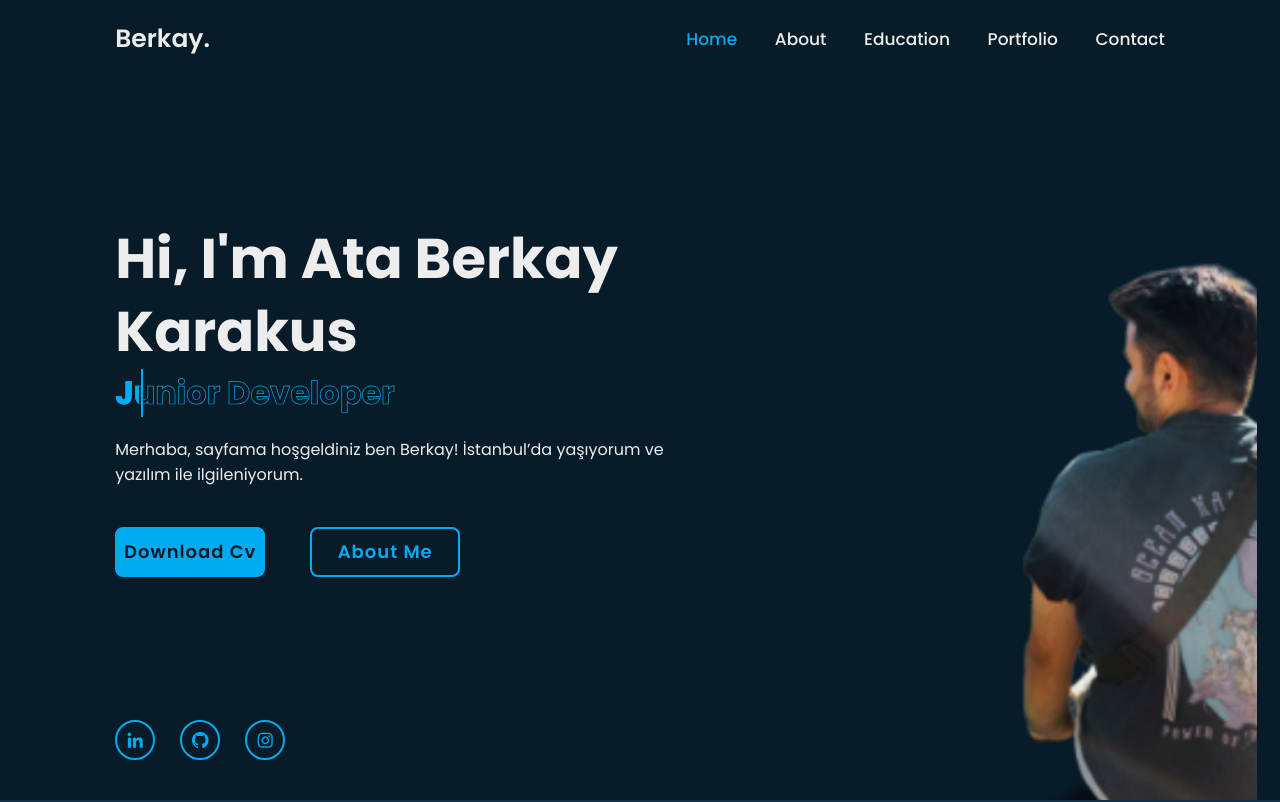
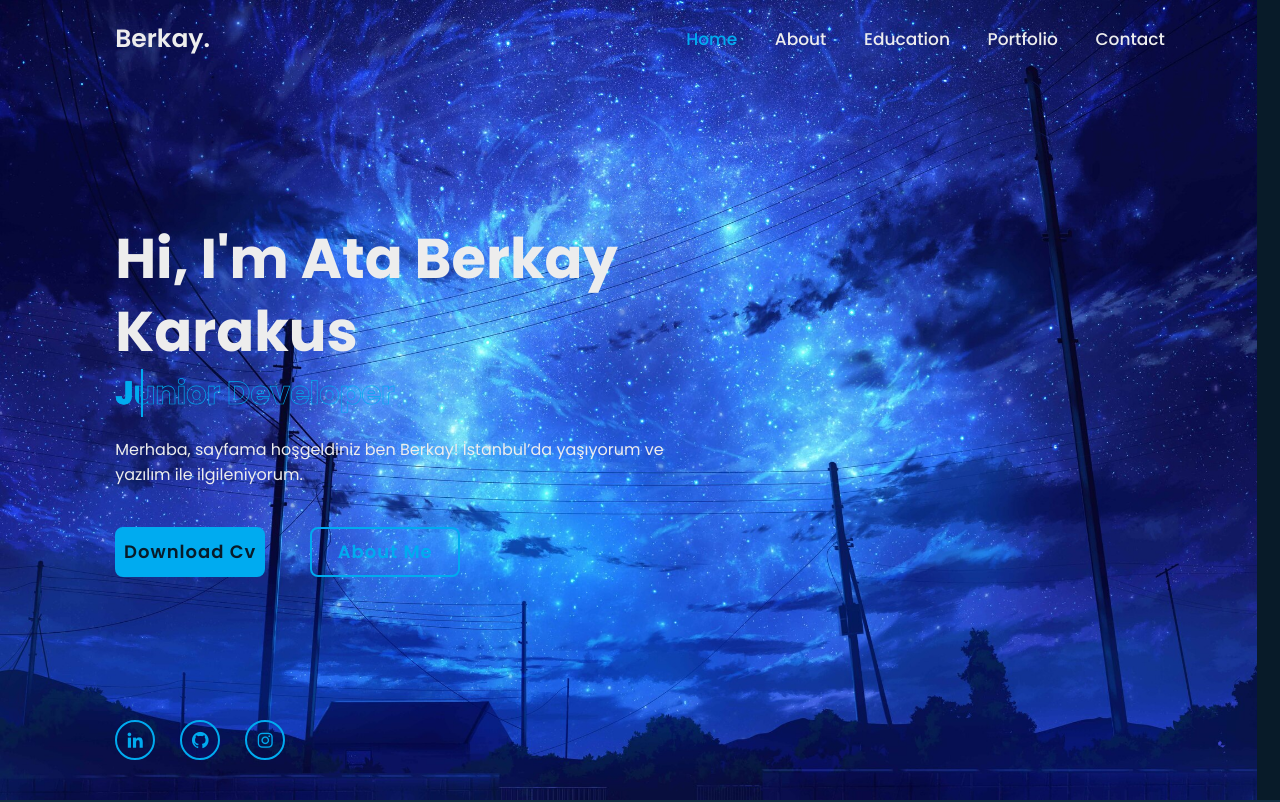
Before and after one commit to berkaykrks/personal-website, a plain HTML site: page index.html in a window 1280 px wide. Shown: the top 802 px of the page. Drawn offline with nearby package versions, Linux system fonts and the light colour scheme; some packages are replaced by stand-ins of ours; a script that the page names is missing.

```diff
--- a/css/style.css
+++ b/css/style.css
@@ -85,7 +85,7 @@
     display: flex;
     align-items: center;
     padding: 0 9%;
-    background: url('/images/avatar.png') no-repeat;
+    background: url('/images/back5.jpg') no-repeat;
     background-size: cover;
     background-position: center;
 }
```
Also changed, not shown: images/back4.jfif (added), images/back5.jpg (added), 2 other files.
